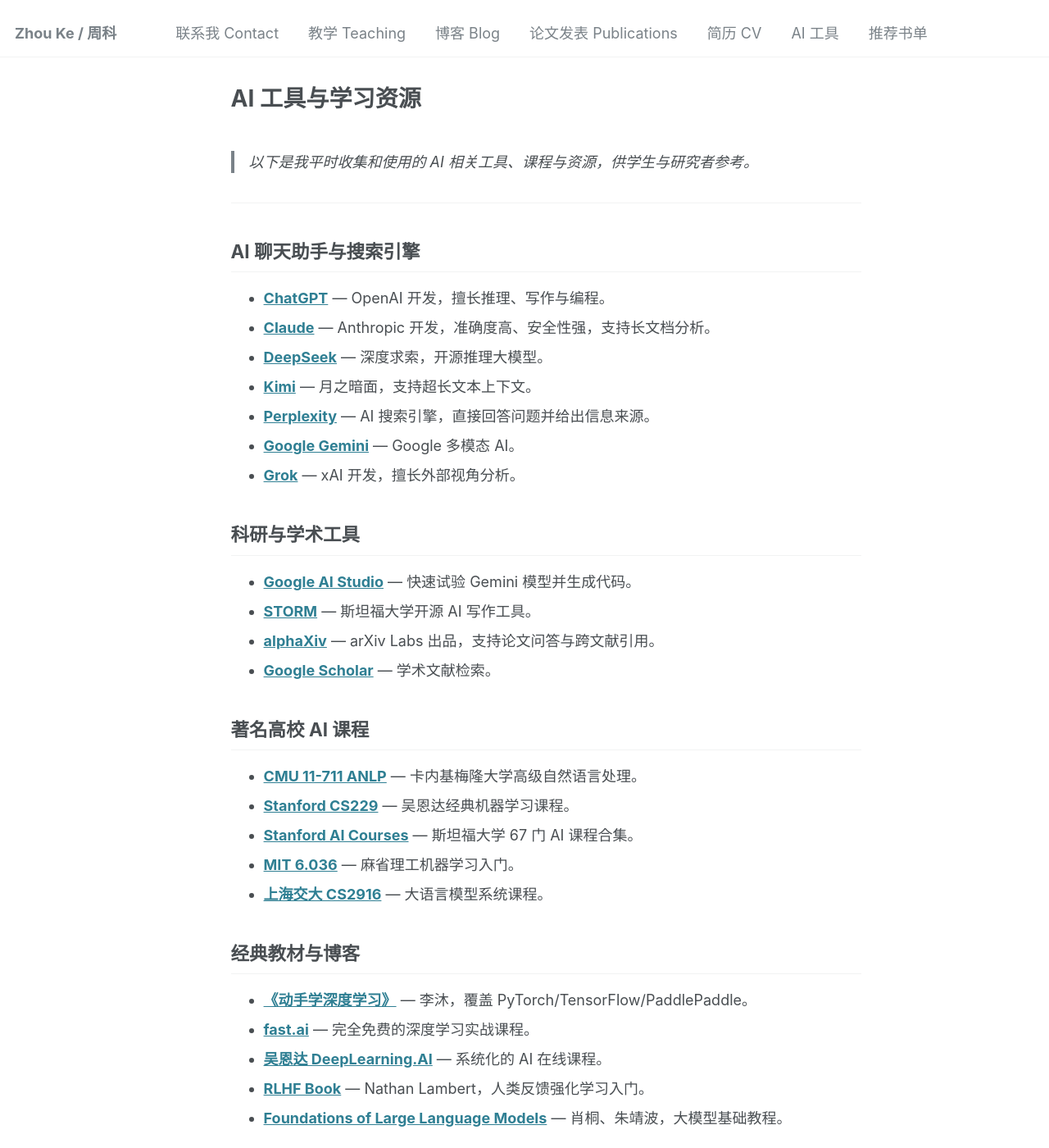
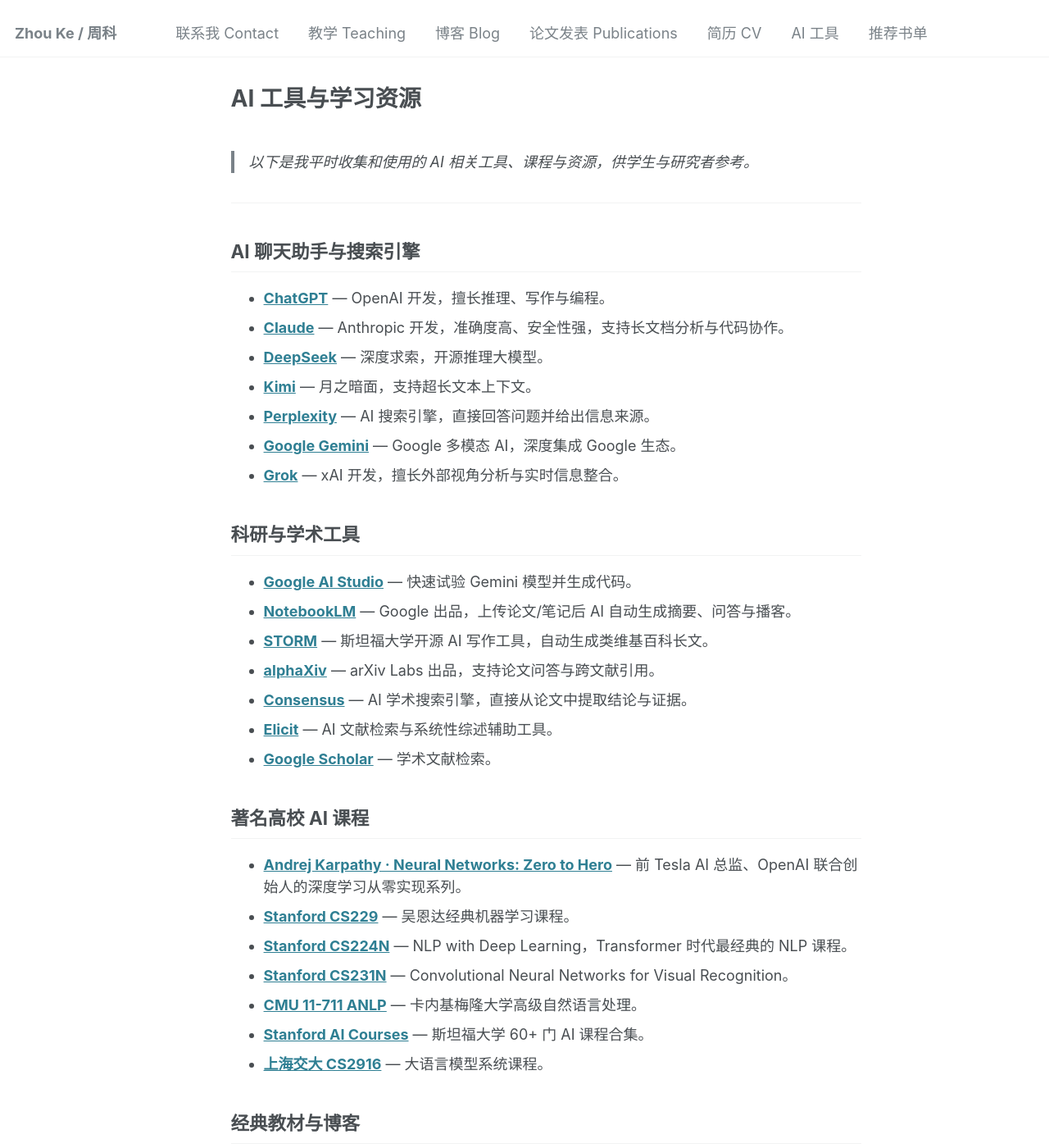
Before and after one commit to hustzhke/hustzhke.github.io, a Jekyll site: the page built from _pages/ai-tools.md, in a window 1280 px wide and 1400 px high. Shown: the whole window at 82% size. Built offline with Jekyll 4.4.1, drawn with Linux system fonts in a browser that asks for light colours; some of the changed text lies outside the part shown.

Commit message:
refactor: refresh AI tools page with new tools and fixed links
修复 ChatGPT 等过期链接；新增 NotebookLM, Consensus, Elicit, Karpathy 课程, CS224N, CS231N, Lilian Weng, Claude Code, Copilot, Windsurf, v0；更新日期至 2026-06

```diff
--- a/_pages/ai-tools.md
+++ b/_pages/ai-tools.md
@@ -11,27 +11,32 @@
 
 ## AI 聊天助手与搜索引擎
 
-- **[ChatGPT](https://chat.openai.com/)** — OpenAI 开发，擅长推理、写作与编程。
-- **[Claude](https://claude.ai/)** — Anthropic 开发，准确度高、安全性强，支持长文档分析。
+- **[ChatGPT](https://chatgpt.com/)** — OpenAI 开发，擅长推理、写作与编程。
+- **[Claude](https://claude.ai/)** — Anthropic 开发，准确度高、安全性强，支持长文档分析与代码协作。
 - **[DeepSeek](https://chat.deepseek.com/)** — 深度求索，开源推理大模型。
 - **[Kimi](https://kimi.moonshot.cn/)** — 月之暗面，支持超长文本上下文。
 - **[Perplexity](https://www.perplexity.ai/)** — AI 搜索引擎，直接回答问题并给出信息来源。
-- **[Google Gemini](https://gemini.google.com/)** — Google 多模态 AI。
-- **[Grok](https://x.ai/grok)** — xAI 开发，擅长外部视角分析。
+- **[Google Gemini](https://gemini.google.com/)** — Google 多模态 AI，深度集成 Google 生态。
+- **[Grok](https://x.ai/grok)** — xAI 开发，擅长外部视角分析与实时信息整合。
 
 ## 科研与学术工具
 
-- **[Google AI Studio](https://aistudio.google.com/prompts/new_chat)** — 快速试验 Gemini 模型并生成代码。
-- **[STORM](https://storm.genie.stanford.edu/)** — 斯坦福大学开源 AI 写作工具。
+- **[Google AI Studio](https://aistudio.google.com/)** — 快速试验 Gemini 模型并生成代码。
+- **[NotebookLM](https://notebooklm.google.com/)** — Google 出品，上传论文/笔记后 AI 自动生成摘要、问答与播客。
+- **[STORM](https://storm.genie.stanford.edu/)** — 斯坦福大学开源 AI 写作工具，自动生成类维基百科长文。
 - **[alphaXiv](https://www.alphaxiv.org/explore)** — arXiv Labs 出品，支持论文问答与跨文献引用。
+- **[Consensus](https://consensus.app/)** — AI 学术搜索引擎，直接从论文中提取结论与证据。
+- **[Elicit](https://elicit.com/)** — AI 文献检索与系统性综述辅助工具。
 - **[Google Scholar](https://scholar.google.com/)** — 学术文献检索。
 
 ## 著名高校 AI 课程
 
+- **[Andrej Karpathy · Neural Networks: Zero to Hero](https://karpathy.ai/zero-to-hero.html)** — 前 Tesla AI 总监、OpenAI 联合创始人的深度学习从零实现系列。
+- **[Stanford CS229](https://cs229.stanford.edu/)** — 吴恩达经典机器学习课程。
+- **[Stanford CS224N](https://web.stanford.edu/class/cs224n/)** — NLP with Deep Learning，Transformer 时代最经典的 NLP 课程。
+- **[Stanford CS231N](https://cs231n.stanford.edu/)** — Convolutional Neural Networks for Visual Recognition。
 - **[CMU 11-711 ANLP](https://phontron.com/class/anlp2024/lectures/)** — 卡内基梅隆大学高级自然语言处理。
-- **[Stanford CS229](https://cs229.stanford.edu/)** — 吴恩达经典机器学习课程。
-- **[Stanford AI Courses](https://ai.stanford.edu/courses/)** — 斯坦福大学 67 门 AI 课程合集。
-- **[MIT 6.036](https://openlearninglibrary.mit.edu/courses/course-v1:MITx+6.036+1T2019/course/)** — 麻省理工机器学习入门。
+- **[Stanford AI Courses](https://ai.stanford.edu/courses/)** — 斯坦福大学 60+ 门 AI 课程合集。
 - **[上海交大 CS2916](https://gair-nlp.github.io/cs2916/docs/intro)** — 大语言模型系统课程。
 
 ## 经典教材与博客
@@ -39,15 +44,20 @@
 - **[《动手学深度学习》](https://zh.d2l.ai/)** — 李沐，覆盖 PyTorch/TensorFlow/PaddlePaddle。
 - **[fast.ai](https://www.fast.ai/)** — 完全免费的深度学习实战课程。
 - **[吴恩达 DeepLearning.AI](https://www.deeplearning.ai/)** — 系统化的 AI 在线课程。
+- **[Lilian Weng's Blog](https://lilianweng.github.io/)** — OpenAI 研究科学家，深度学习、RL、扩散模型等前沿技术深度解析。
 - **[RLHF Book](https://rlhfbook.com)** — Nathan Lambert，人类反馈强化学习入门。
 - **[Foundations of Large Language Models](https://arxiv.org/abs/2501.09223)** — 肖桐、朱靖波，大模型基础教程。
 
 ## AI 编程工具
 
 - **[Cursor](https://www.cursor.com/)** — AI 驱动的代码编辑器，VSCode 兼容。
-- **[MarsCode](https://www.marscode.com/)** — 字节跳动旗下 AI 编程工具。
+- **[Claude Code](https://claude.ai/code)** — Anthropic 终端 AI 编程助手。
+- **[GitHub Copilot](https://github.com/features/copilot)** — GitHub / OpenAI 出品，IDE 内 AI 代码补全。
+- **[Windsurf](https://codeium.com/windsurf)** — Codeium 出品，AI 原生 IDE。
 - **[Bolt.new](https://bolt.new/)** — 全栈 Web 应用开发与部署平台。
+- **[v0](https://v0.dev/)** — Vercel 出品，用自然语言生成前端 UI 界面。
+- **[MarsCode](https://www.marscode.com/)** — 字节跳动 AI 编程工具（国内版）。
 
 ---
 
-*最后更新：2025 年 6 月*
+*最后更新：2026 年 6 月*
```
